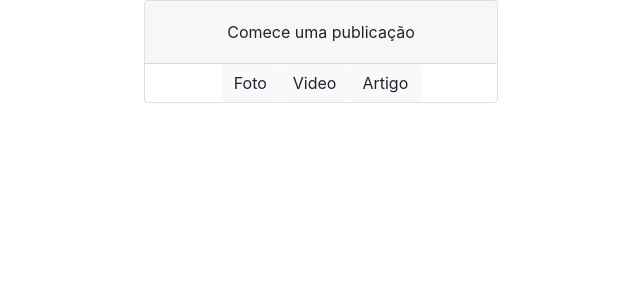
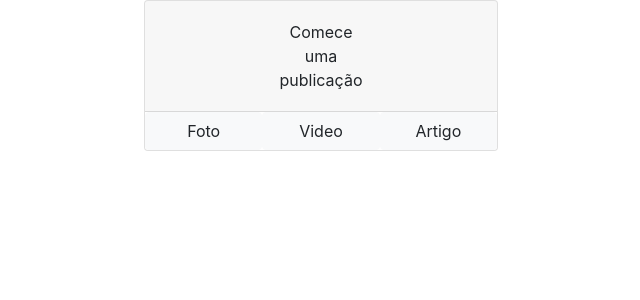
Before and after one commit to bpcavalcante/ZUZ-Projeto-Integrador-FrontEnd, an Angular app in the folder ZUZ-FrontEnd/zuz/: page / in a window 1280 px wide. Shown: the top 300 px of the page, without its empty margins (319-959 px from the left). Built offline with nearby package versions, Linux system fonts and the light colour scheme.

Commit message:
Primeira versão

```diff
--- a/ZUZ-FrontEnd/zuz/src/app/feed/feed.component.css
+++ b/ZUZ-FrontEnd/zuz/src/app/feed/feed.component.css
@@ -3,3 +3,6 @@
     width: 30%;
     margin: 0 auto;
 }
+button {
+    width:35%;
+}
--- a/ZUZ-FrontEnd/zuz/src/app/feed/feed.component.html
+++ b/ZUZ-FrontEnd/zuz/src/app/feed/feed.component.html
@@ -3,7 +3,7 @@
         <div class="card-header d-flex justify-content-center">
 
             <!--Criar publicação-->
-            <button type="button" class="btn btn w-5" data-toggle="modal" data-target="#exampleModal" data-whatever="@mdo">Comece uma publicação</button>
+            <button type="button" class="btn btn d-flex justify-content-center" data-toggle="modal" data-target="#exampleModal" data-whatever="@mdo">Comece uma publicação</button>
 
             <div class="modal fade" id="exampleModal" tabindex="-1" role="dialog" aria-labelledby="exampleModalLabel" aria-hidden="true">
               <div class="modal-dialog" role="document">
```
